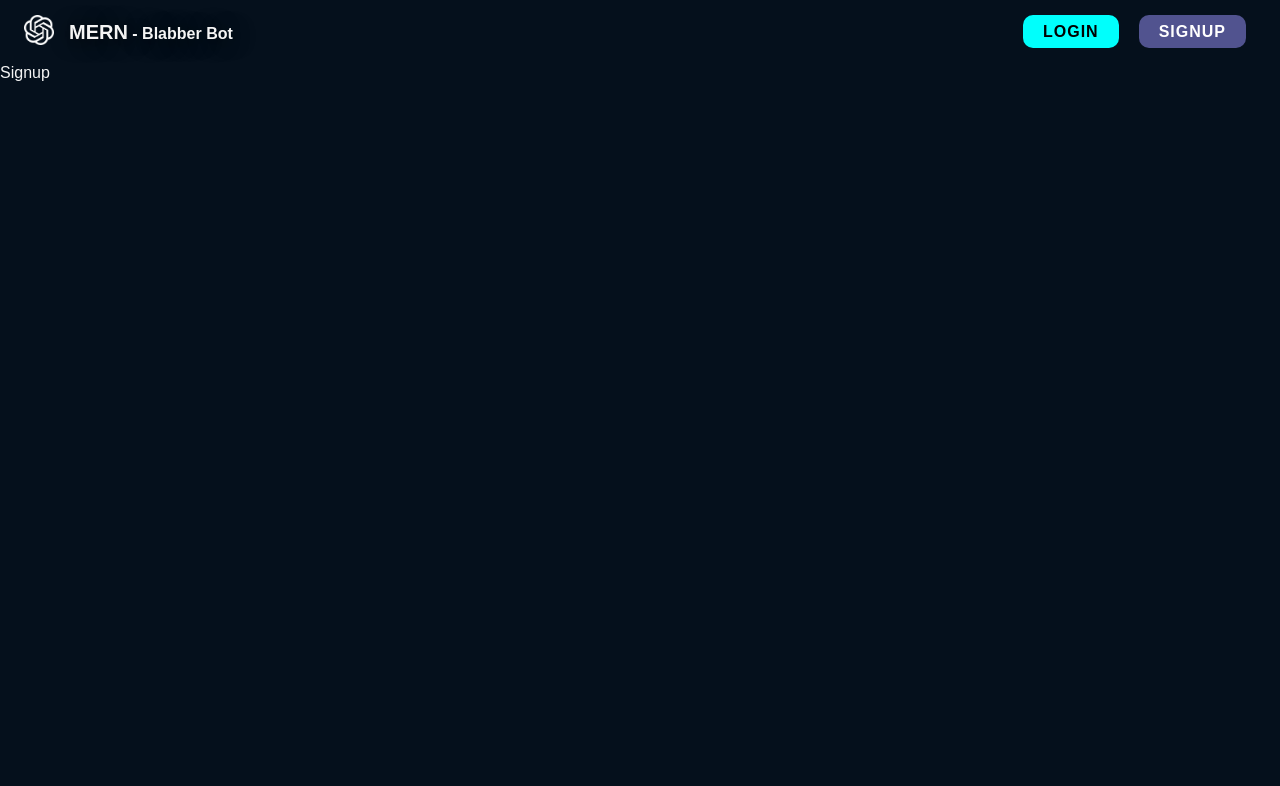
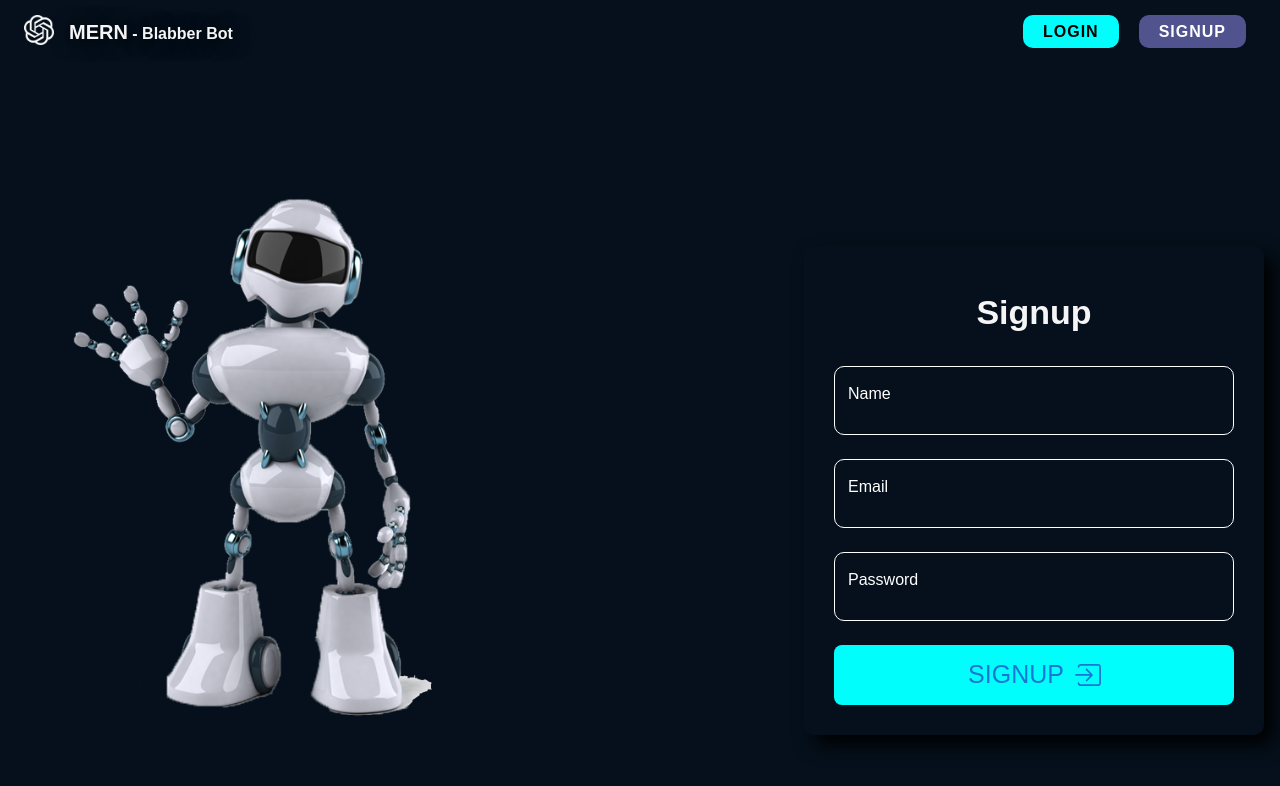
Before and after one commit to Shcoobz/advancedJS_mern_blabber-bot, a React (Vite) app in the folder frontend/: page /signup in a window 1280 px wide. Shown: the top 786 px of the page. Built offline with nearby package versions, Linux system fonts and the light colour scheme; no server answers.

Commit message:
implemented user signup

```diff
--- a/frontend/src/context/AuthContext.tsx
+++ b/frontend/src/context/AuthContext.tsx
@@ -1,5 +1,10 @@
-import { ReactNode, createContext, useContext, useEffect, useState } from 'react';
-import { checkAuthStatus, loginUser, logoutUser } from '../helpers/api-communicator';
+import { ReactNode, createContext, useEffect, useState } from 'react';
+import {
+  checkAuthStatus,
+  loginUser,
+  logoutUser,
+  signupUser,
+} from '../helpers/api-communicator';
 
 type User = {
   name: string;
@@ -43,7 +48,14 @@
     }
   }
 
-  async function signup(name: string, email: string, password: string) {}
+  async function signup(name: string, email: string, password: string) {
+    const data = await signupUser(name, email, password);
+
+    if (data) {
+      setUser({ email: data.email, name: data.name });
+      setIsLoggedIn(true);
+    }
+  }
 
   async function logout() {
     await logoutUser();
@@ -62,7 +74,3 @@
 
   return <AuthContext.Provider value={value}>{children}</AuthContext.Provider>;
 };
-
-// export function useAuth() {
-//   return useContext(AuthContext);
-// }
--- a/frontend/src/helpers/api-communicator.ts
+++ b/frontend/src/helpers/api-communicator.ts
@@ -1,12 +1,22 @@
 import axios from 'axios';
-
-// TODO: fix error loading chats after logout
 
 export async function loginUser(email: string, password: string) {
   const res = await axios.post('/user/login', { email, password });
 
   if (!(res.status === 200 || res.status === 201)) {
     throw new Error('Unable to login! ' + res.status);
+  }
+
+  const data = await res.data;
+
+  return data;
+}
+
+export async function signupUser(name: string, email: string, password: string) {
+  const res = await axios.post('/user/signup', { name, email, password });
+
+  if (!(res.status === 200 || res.status === 201)) {
+    throw new Error('Unable to signup! ' + res.status);
   }
 
   const data = await res.data;
--- a/frontend/src/main.tsx
+++ b/frontend/src/main.tsx
@@ -9,6 +9,10 @@
 import App from './App.tsx';
 
 import './index.css';
+
+// TODO:
+// * implement one name signup -> check if name is one word, or at least two
+// *fix error loading chats after logout
 
 axios.defaults.baseURL = import.meta.env.VITE_API_BASE_URL;
 axios.defaults.withCredentials = true;
--- a/frontend/src/pages/Signup.tsx
+++ b/frontend/src/pages/Signup.tsx
@@ -1,5 +1,97 @@
+import { Box, Typography, Button } from '@mui/material';
+import { IoIosLogIn } from 'react-icons/io';
+import { toast } from 'react-hot-toast';
+
+import CustomInput from '../components/shared/CustomInput';
+import { useAuth } from '../context/useAuth';
+import { useEffect } from 'react';
+import { useNavigate } from 'react-router-dom';
+
 function Signup() {
-  return <div>Signup</div>;
+  const navigate = useNavigate();
+  const auth = useAuth();
+
+  async function handleSubmit(e: React.FormEvent<HTMLFormElement>) {
+    e.preventDefault();
+
+    const formData = new FormData(e.currentTarget);
+    const name = formData.get('name') as string;
+    const email = formData.get('email') as string;
+    const password = formData.get('password') as string;
+
+    try {
+      toast.loading('Signing up', { id: 'signup' });
+      await auth?.signup(name, email, password);
+      toast.success('Signed up successfully!', { id: 'signup' });
+    } catch (error) {
+      console.log(error);
+      toast.error('Sign up failed! :(', { id: 'signup' });
+    }
+  }
+
+  useEffect(() => {
+    if (auth?.user) {
+      return navigate('/chat');
+    }
+  }, [auth]);
+
+  return (
+    <Box width={'100%'} height={'100%'} display={'flex'} flex={1}>
+      <Box padding={8} mt={8} display={{ md: 'flex', sm: 'none', sx: 'none' }}>
+        <img src='airobot.png' alt='Robot' style={{ width: '400px' }} />
+      </Box>
+      <Box
+        display={'flex'}
+        flex={{ xs: 1, md: 0.5 }}
+        justifyContent={'center'}
+        alignItems={'center'}
+        padding={2}
+        ml={'auto'}
+        mt={16}>
+        <form
+          onSubmit={handleSubmit}
+          style={{
+            margin: 'auto',
+            padding: '30px',
+            boxShadow: '10px 10px 20px #000',
+            borderRadius: '10px',
+            border: 'none',
+          }}>
+          <Box
+            sx={{
+              display: 'flex',
+              flexDirection: 'column',
+              justifyContent: 'center',
+            }}>
+            <Typography variant='h4' textAlign='center' padding={2} fontWeight={600}>
+              Signup
+            </Typography>
+            <CustomInput type='text' name='name' label='Name' />
+            <CustomInput type='email' name='email' label='Email' />
+            <CustomInput type='password' name='password' label='Password' />
+            <Button
+              type='submit'
+              sx={{
+                px: 2,
+                py: 1,
+                mt: 2,
+                width: '400px',
+                borderRadius: 2,
+                bgcolor: '#00fffc',
+                fontSize: 25,
+                ':hover': {
+                  bgcolor: 'white',
+                  color: 'black',
+                },
+              }}
+              endIcon={<IoIosLogIn size='32' />}>
+              Signup
+            </Button>
+          </Box>
+        </form>
+      </Box>
+    </Box>
+  );
 }
 
 export default Signup;
```
